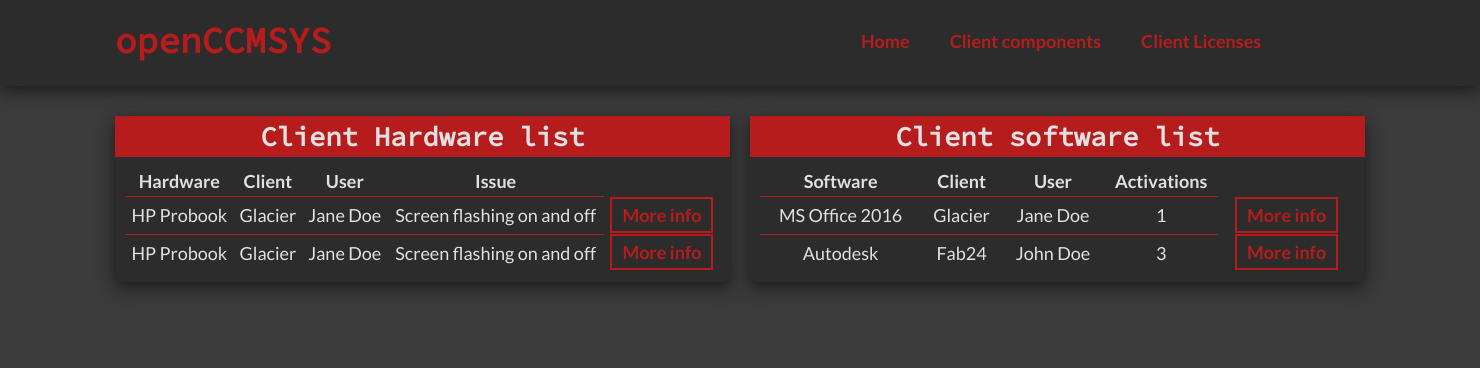
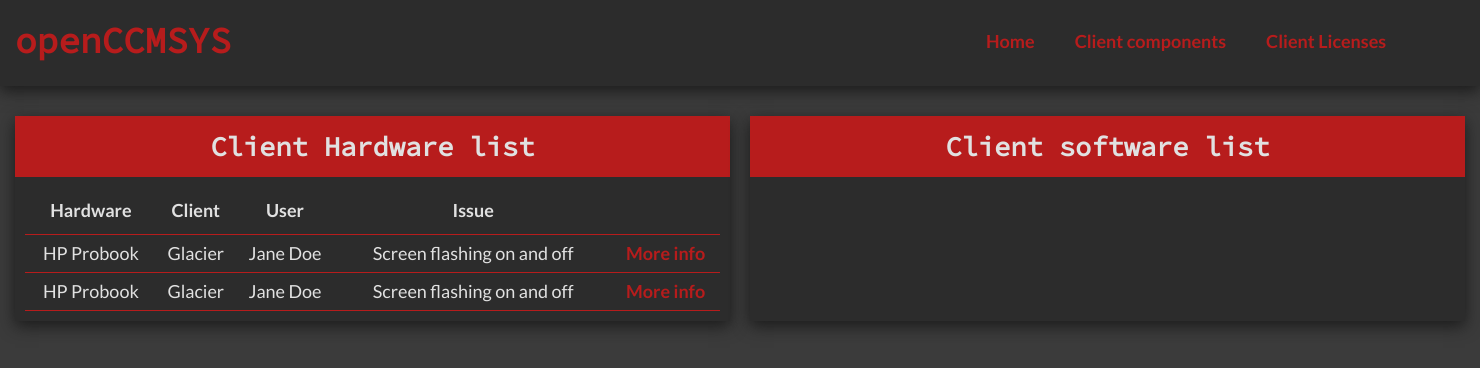
Before and after one commit to xeofd/opencmsys, a PHP site: page / in a window 1480 px wide. Shown: the top 368 px of the page. Run offline with PHP 8.4, Linux system fonts and the light colour scheme.

Commit message:
08/12/19, 18:45; Updates to table, will work on database, data input and data output tomorrow.

```diff
--- a/redesign/css/core.css
+++ b/redesign/css/core.css
@@ -58,7 +58,7 @@ h1, h2, h3, h4{
 
 .stack-container{
     margin: 0 auto;
-    width: 1250px;
+    width: 1450px;
     display: flex;
 }
 .stack-container-head{
@@ -70,7 +70,7 @@ h1, h2, h3, h4{
 /* Layout > Header */
 
 .stack-container-head > div > .stack-spacer-horizontal{
-    width: 40%;
+    width: 50%;
 }
 .stack-container-head > div > h1{
     margin: 4px 0 0 0;
@@ -150,6 +150,9 @@ h1, h2, h3, h4{
     background: var(--stack-primary-color);
     text-align: center;
 }
+.stack-cell--title > h1,h2,h3,h4{
+    padding: 10px;
+}
 .stack-cell--content{
     margin: 10px;
 }
@@ -175,31 +178,20 @@ h1, h2, h3, h4{
 /* Tables */
 
 .stack-table{
-    margin: 0;
-    padding: 0;
+    padding: 0 10px;
     width: 100%;
+    border-collapse: collapse;
     text-align: center;
-    border-collapse: collapse;
-}
-.stack-table--link{
-    padding: 5px 10px;
-    border: 2px solid var(--stack-primary-color);
-}
-.stack-table--data{
-    padding: 5px;
-    border-top: 1px solid var(--stack-primary-color);
-    cursor: pointer;
-}
-.stack-table--data:last-child{
-    border-top: none;
-    background: var(--stack-secondary-color);
 }
 .stack-table--data-row:hover{
     background: var(--stack-background-color);
 }
-.stack-table--link:hover{
-    background: var(--stack-primary-color);
-    color: var(--stack-text-colour);
-    box-shadow: var(--stack-box-shadow);
-    border: 2px solid var(--stack-primary-color);
+.stack-table--data-head{
+    padding: 10px 0;
 }
+.stack-table--data{
+    padding: 5px 0;
+    cursor: pointer;
+    border-bottom: 1px solid var(--stack-primary-color);
+    border-top: 1px solid var(--stack-primary-color);
+}
--- a/redesign/index.html
+++ b/redesign/index.html
@@ -72,19 +72,19 @@
                             <table class="stack-table">
                                 <thead>
                                     <tr>
-                                        <th>Hardware</th>
-                                        <th>Client</th>
-                                        <th>User</th>
-                                        <th>Issue</th>
+                                        <th class="stack-table--data-head">Hardware</th>
+                                        <th class="stack-table--data-head">Client</th>
+                                        <th class="stack-table--data-head">User</th>
+                                        <th class="stack-table--data-head">Issue</th>
                                     </tr>
                                 </thead>
                                 <tbody>
                                     <tr class="stack-table--data-row">
-                                        <td class="stack-table--data">HP Probook</td>
-                                        <td class="stack-table--data">Glacier</td>
-                                        <td class="stack-table--data">Jane Doe</td>
-                                        <td class="stack-table--data">Screen flashing on and off</td>
-                                        <td class="stack-table--data"><a href="#" class="stack-table--link">More info</a></td>
+                                        <td class="stack-table--data" name="component_list_hardware">HP Probook</td>
+                                        <td class="stack-table--data" name="component_list_client">Glacier</td>
+                                        <td class="stack-table--data" name="component_list_user">Jane Doe</td>
+                                        <td class="stack-table--data" name="component_list_issue">Screen flashing on and off</td>
+                                        <td class="stack-table--data" name="component_list_link"><a href="#" class="stack-table--link">More info</a></td>
                                     </tr>
                                     <tr class="stack-table--data-row">
                                         <td class="stack-table--data">HP Probook</td>
@@ -110,33 +110,6 @@
 
                         <div class="stack-cell--content">
 
-                            <table class="stack-table">
-                                <thead>
-                                    <tr>
-                                        <th>Software</th>
-                                        <th>Client</th>
-                                        <th>User</th>
-                                        <th>Activations</th>
-                                    </tr>
-                                </thead>
-                                <tbody>
-                                    <tr class="stack-table--data-row">
-                                        <td class="stack-table--data">MS Office 2016</td>
-                                        <td class="stack-table--data">Glacier</td>
-                                        <td class="stack-table--data">Jane Doe</td>
-                                        <td class="stack-table--data">1</td>
-                                        <td class="stack-table--data"><a href="#" class="stack-table--link">More info</a></td>
-                                    </tr>
-                                    <tr class="stack-table--data-row">
-                                        <td class="stack-table--data">Autodesk</td>
-                                        <td class="stack-table--data">Fab24</td>
-                                        <td class="stack-table--data">John Doe</td>
-                                        <td class="stack-table--data">3</td>
-                                        <td class="stack-table--data"><a href="#" class="stack-table--link">More info</a></td>
-                                    </tr>
-                                </tbody>
-                            </table>
-
                         </div>
 
                     </div>
```
